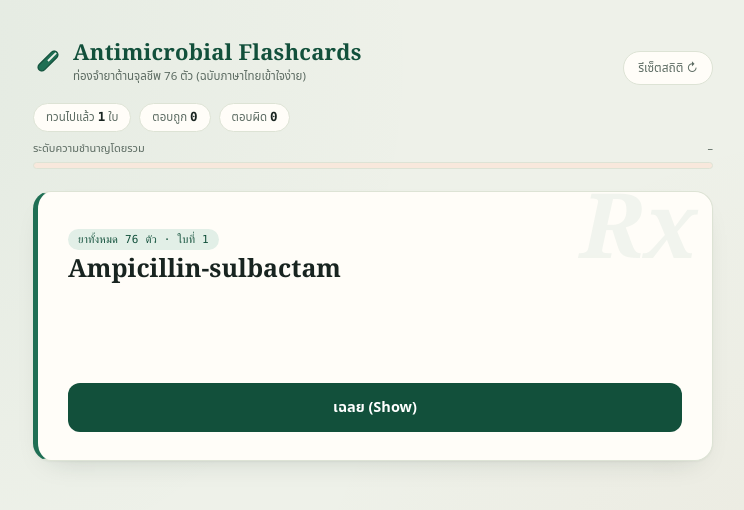
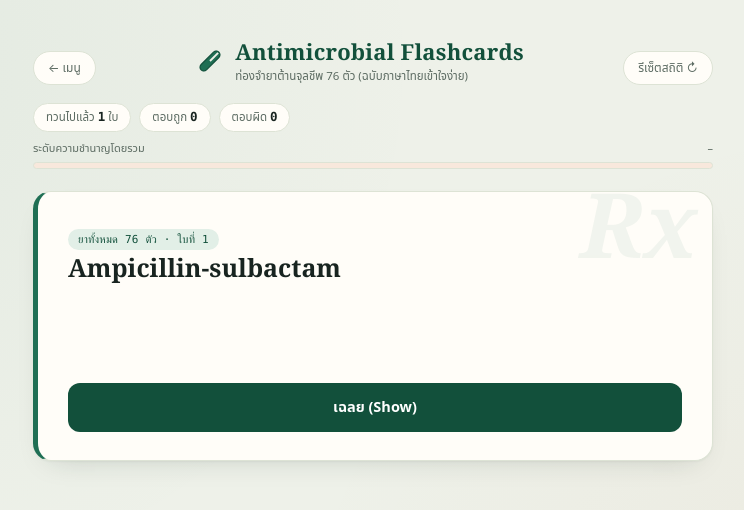
Before and after one commit to DIKZZ-ctrl/parasitology-flashcards, a plain HTML site: page antibiotics.html in a window 1280 px wide. Shown: the whole page, without its empty margins (267-1011 px from the left). Drawn offline with Linux system fonts and the light colour scheme.

Commit message:
Add back-to-menu button to drug flashcard decks

```diff
--- a/antibiotics.html
+++ b/antibiotics.html
@@ -50,6 +50,13 @@
   #brand span{
     display:block; font-size:11.5px; color:var(--sub); margin-top:2px; font-weight:500;
   }
+  #back-btn{
+    border:1px solid var(--line); background:var(--paper); color:var(--sub);
+    font-size:12px; padding:7px 14px; border-radius:20px; cursor:pointer; font-family:inherit; transition:.15s;
+    text-decoration:none; display:inline-flex; align-items:center; gap:6px; white-space:nowrap;
+  }
+  #back-btn:hover{border-color:var(--teal); color:var(--teal-deep);}
+
   #restart-btn{
     border:1px solid var(--line); background:var(--paper); color:var(--sub);
     font-size:12px; padding:7px 14px; border-radius:20px; cursor:pointer;
@@ -162,6 +169,7 @@
 <body>
 
 <div id="topbar">
+  <a id="back-btn" href="index.html" aria-label="กลับไปหน้าเมนูเด็ค">&#8592; เมนู</a>
   <div id="brand">
     <svg width="30" height="30" viewBox="0 0 24 24" fill="none">
       <rect x="2" y="9" width="20" height="6" rx="3" transform="rotate(-45 12 12)" fill="#1f6f54"/>
```
Also changed, not shown: antiviral-antifungal-antiparasitic.html (+8 -0 lines).
